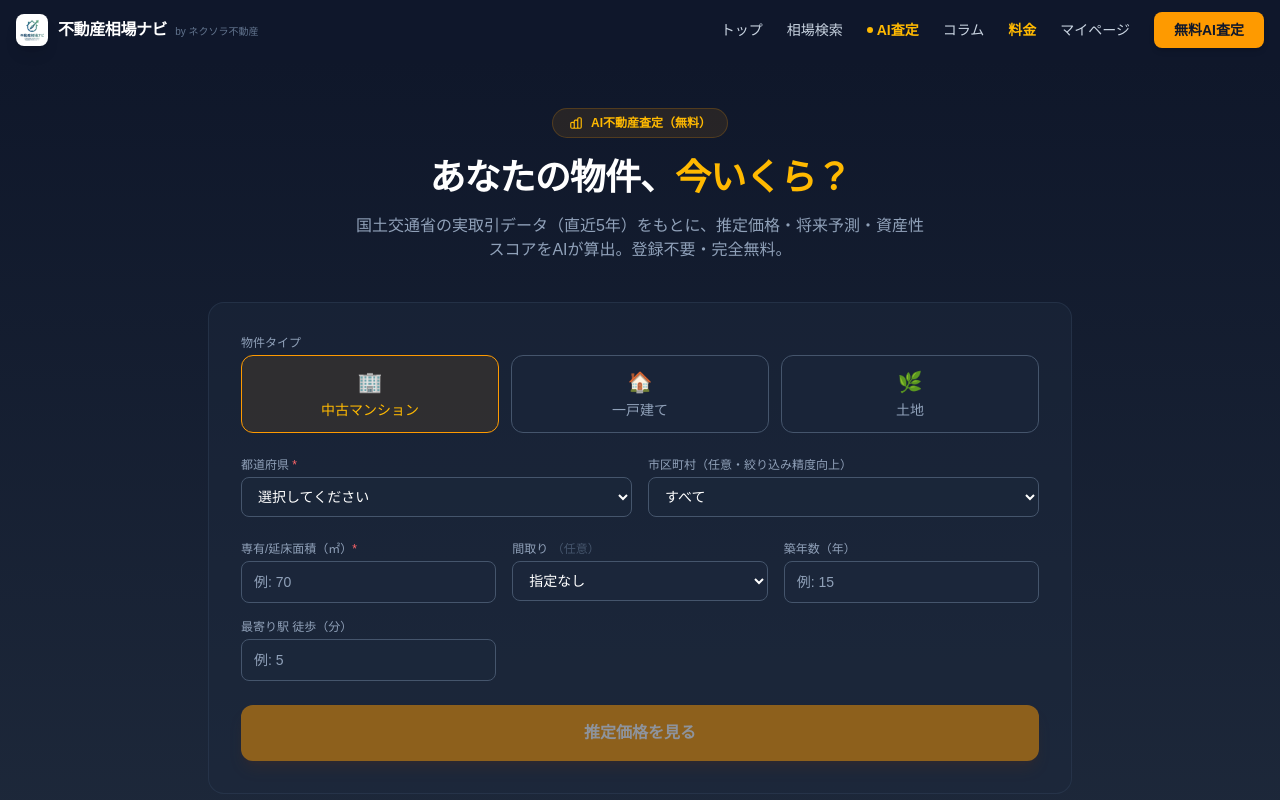
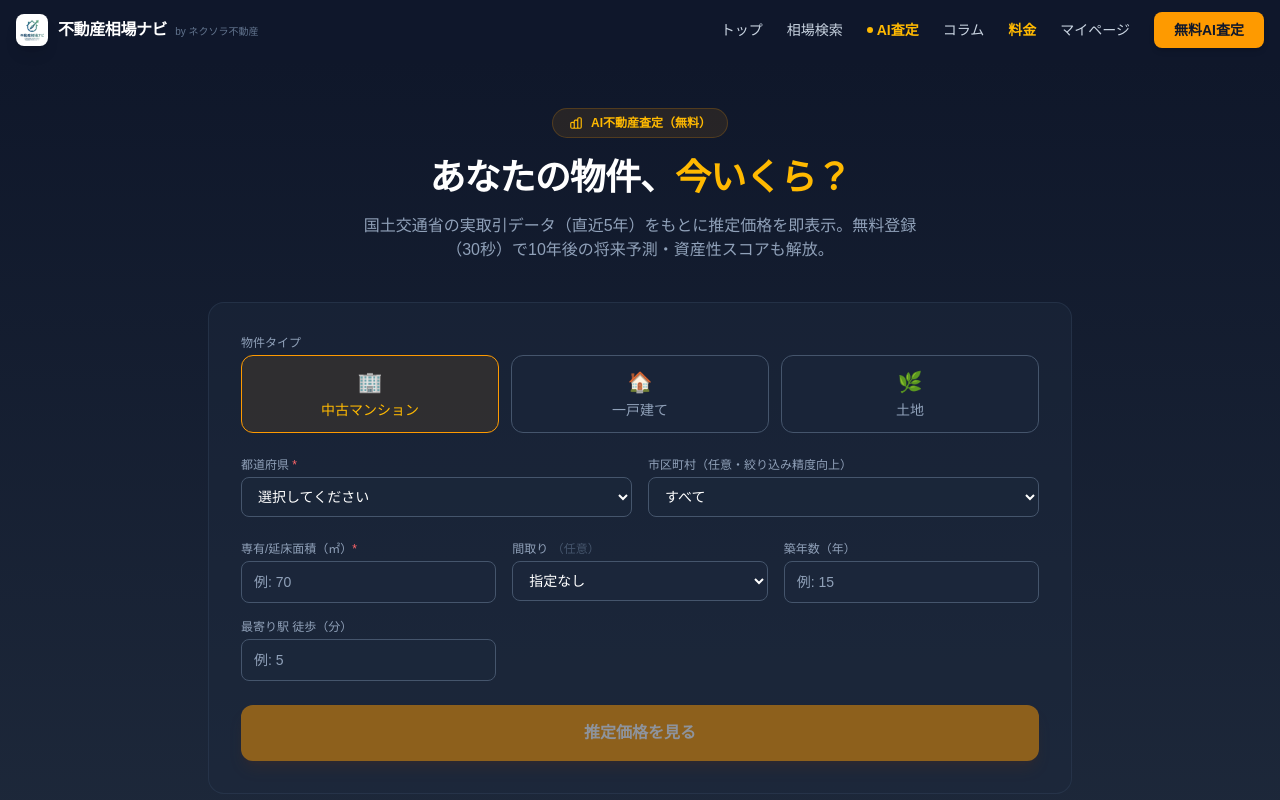
Before and after one commit to nexoraltd/realestate-market, a Next.js app: page /estimate in a window 1280 px wide. Shown: the top 800 px of the page. Built offline with nearby package versions, Linux system fonts and the light colour scheme.

Commit message:
fix: estimate hero text now matches LP registration messaging

```diff
--- a/src/app/estimate/page.tsx
+++ b/src/app/estimate/page.tsx
@@ -154,7 +154,7 @@ export default function EstimatePage() {
               あなたの物件、<span className="text-amber-400">今いくら？</span>
             </h1>
             <p className="text-slate-400 text-sm md:text-base max-w-xl mx-auto">
-              国土交通省の実取引データ（直近5年）をもとに、推定価格・将来予測・資産性スコアをAIが算出。登録不要・完全無料。
+              国土交通省の実取引データ（直近5年）をもとに推定価格を即表示。無料登録（30秒）で10年後の将来予測・資産性スコアも解放。
             </p>
           </div>
 
```
